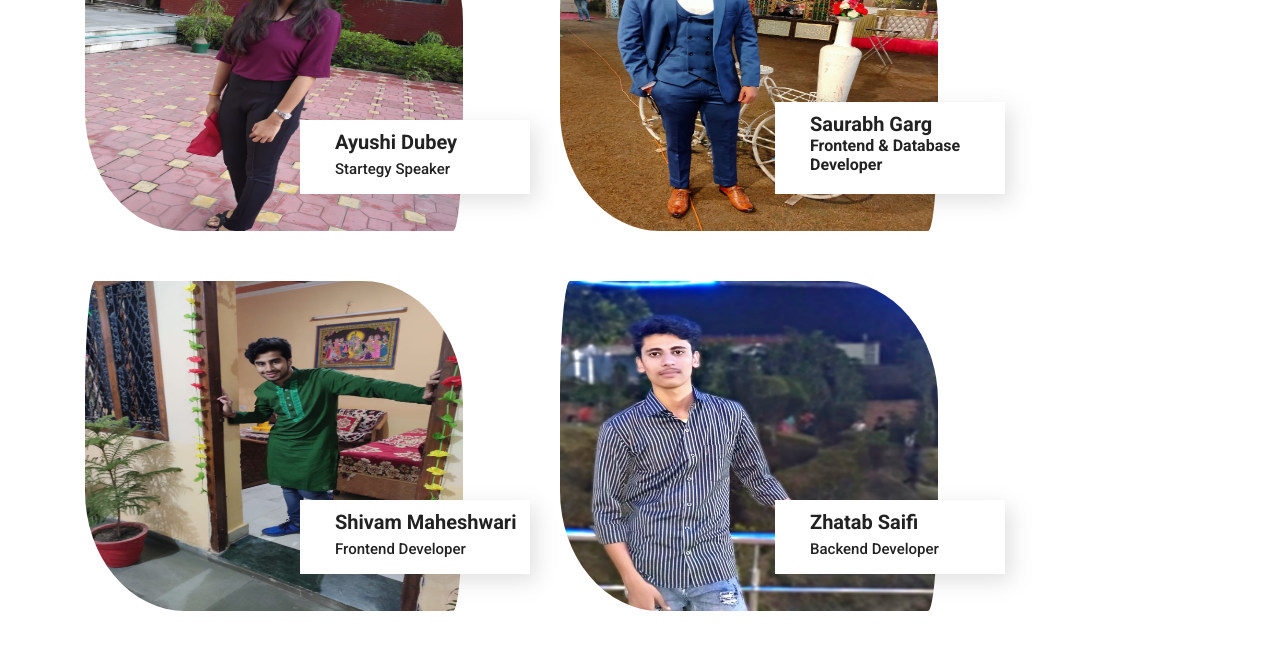
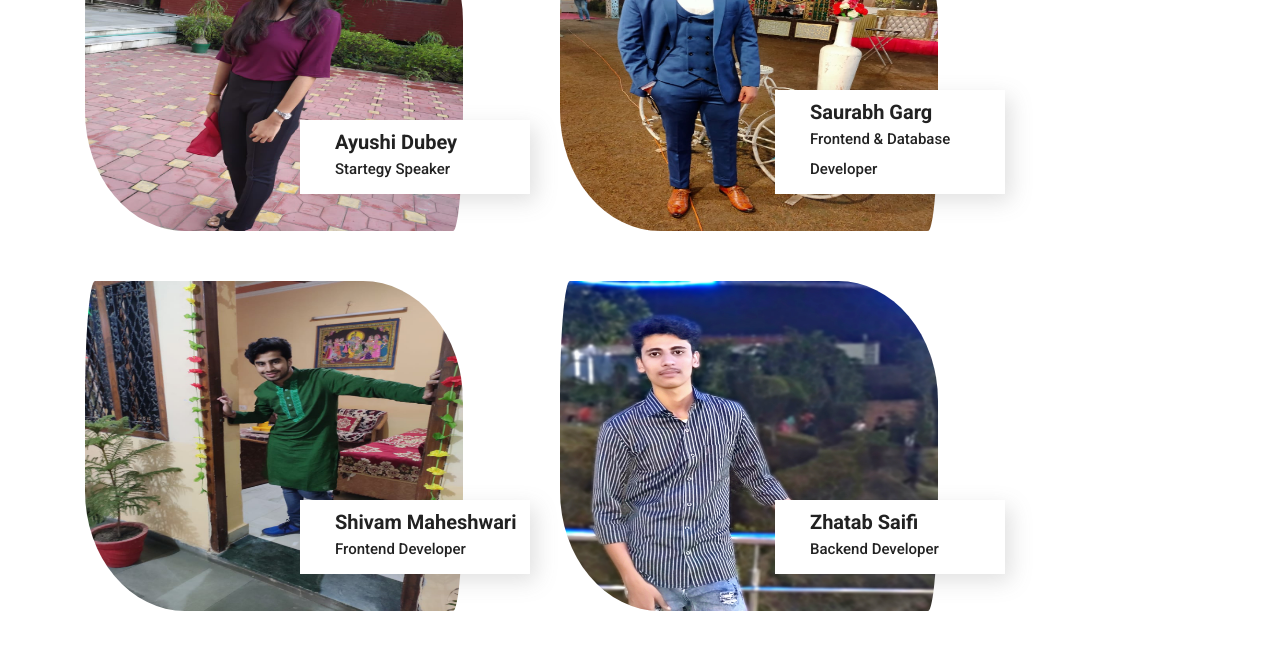
Before and after one commit to Saurabhgarg19/Street-Light-Automation, a plain HTML site: page about.html in a window 1280 px wide. Shown: the part 2180-2834 px from the top of the page. Drawn offline with Linux system fonts and the light colour scheme.

Commit message:
Update about.html

```diff
--- a/about.html
+++ b/about.html
@@ -138,7 +138,7 @@
 						<a href="https://www.linkedin.com/in/saurabhgarg987/">
 							<div class="member-info">
 								<h2>Saurabh Garg</h2>
-								<h6>Frontend & Database Developer</h6>
+								<p>Frontend & Database Developer</p>
 							</div>
 						</a>
 					</div>
```
